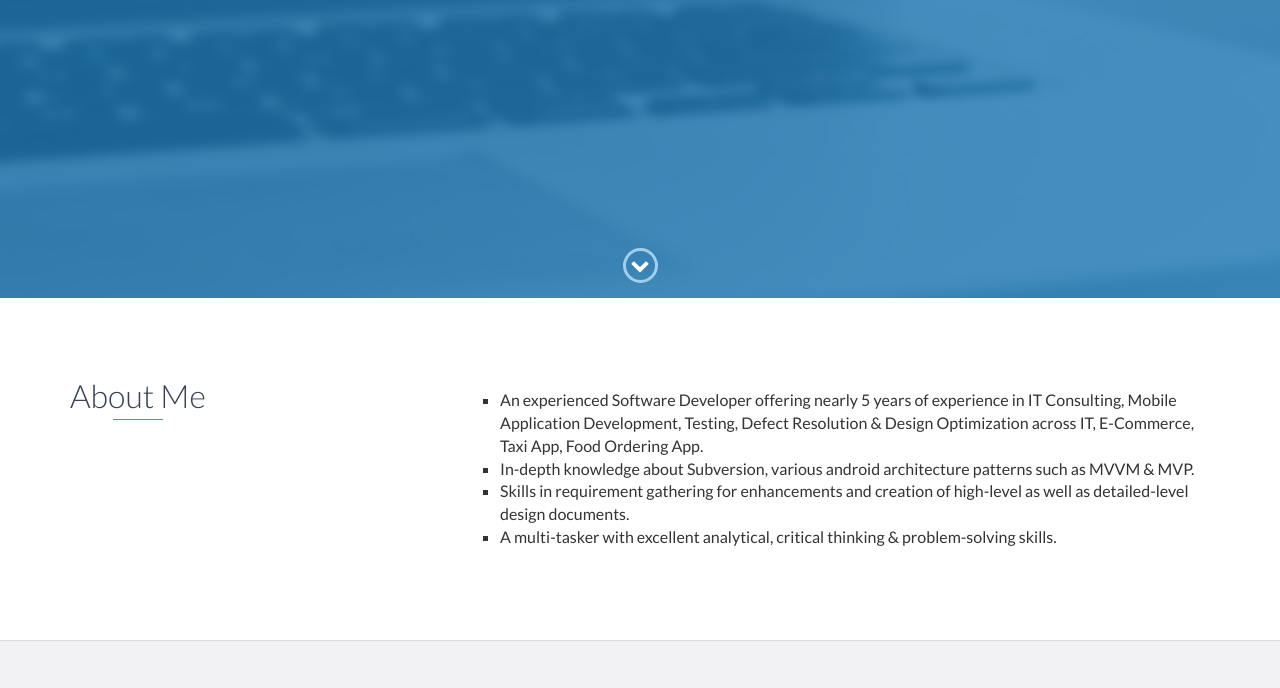
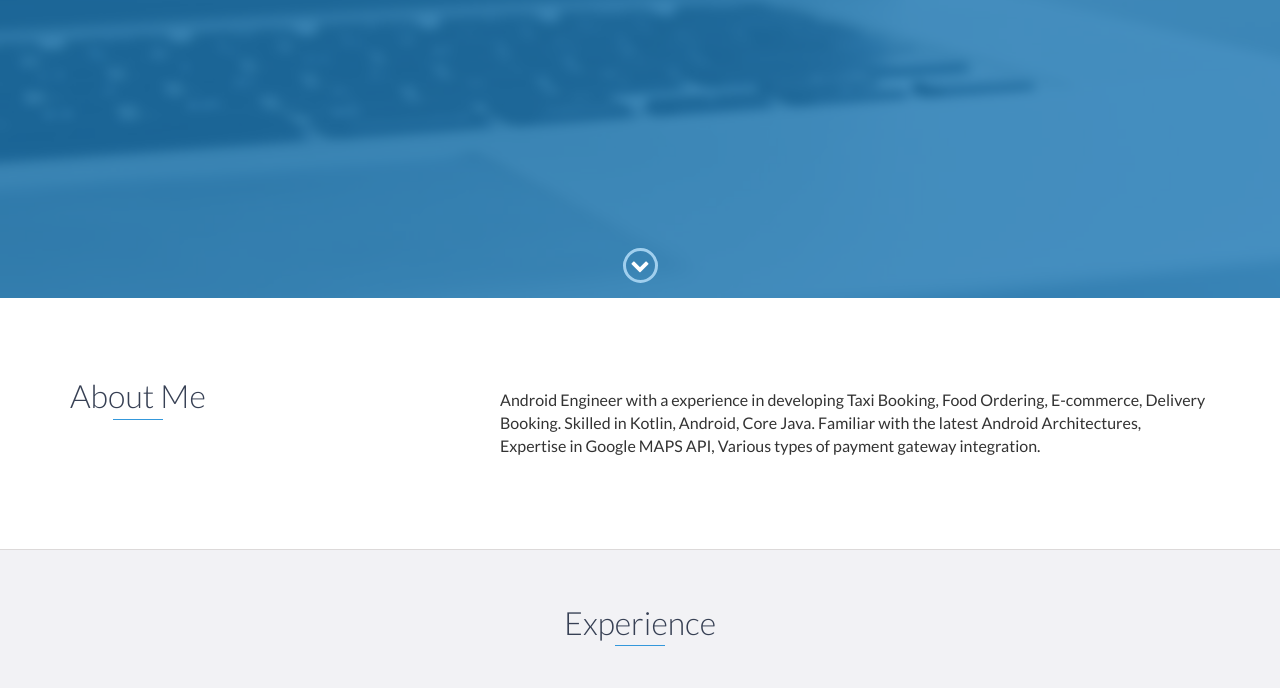
Before and after one commit to amansem/amansem.github.io, a website: page index.html in a window 1280 px wide. Shown: the part 502-1190 px from the top of the page. Drawn offline with nearby package versions, Linux system fonts and the light colour scheme.

Commit message:
"Description Added"

```diff
--- a/index.html
+++ b/index.html
@@ -74,7 +74,7 @@
                 <div class="col-md-8">
                     <p>
                     <ul style="list-style-type:square;">
-                        <li>An experienced Software Developer offering nearly 5 years of experience in IT
+                        <!--<li>An experienced Software Developer offering nearly 5 years of experience in IT
                             Consulting, Mobile Application Development, Testing, Defect Resolution &
                             Design Optimization across IT, E-Commerce, Taxi App, Food Ordering App.</li>
                         <li>In-depth knowledge about Subversion, various android architecture patterns
@@ -82,7 +82,10 @@
                         <li>Skills in requirement gathering for enhancements and creation of high-level
                             as well as detailed-level design documents.</li>
                         <li>A multi-tasker with excellent analytical, critical thinking & problem-solving
-                            skills.</li>
+                            skills.</li>-->
+                    Android Engineer with a experience in developing Taxi Booking, Food Ordering, E-commerce, Delivery Booking.
+                    Skilled in Kotlin, Android, Core Java.
+                    Familiar with the latest Android Architectures, Expertise in Google MAPS API, Various types of payment gateway integration.
                     </ul>
                     </p>
                 </div>
```
